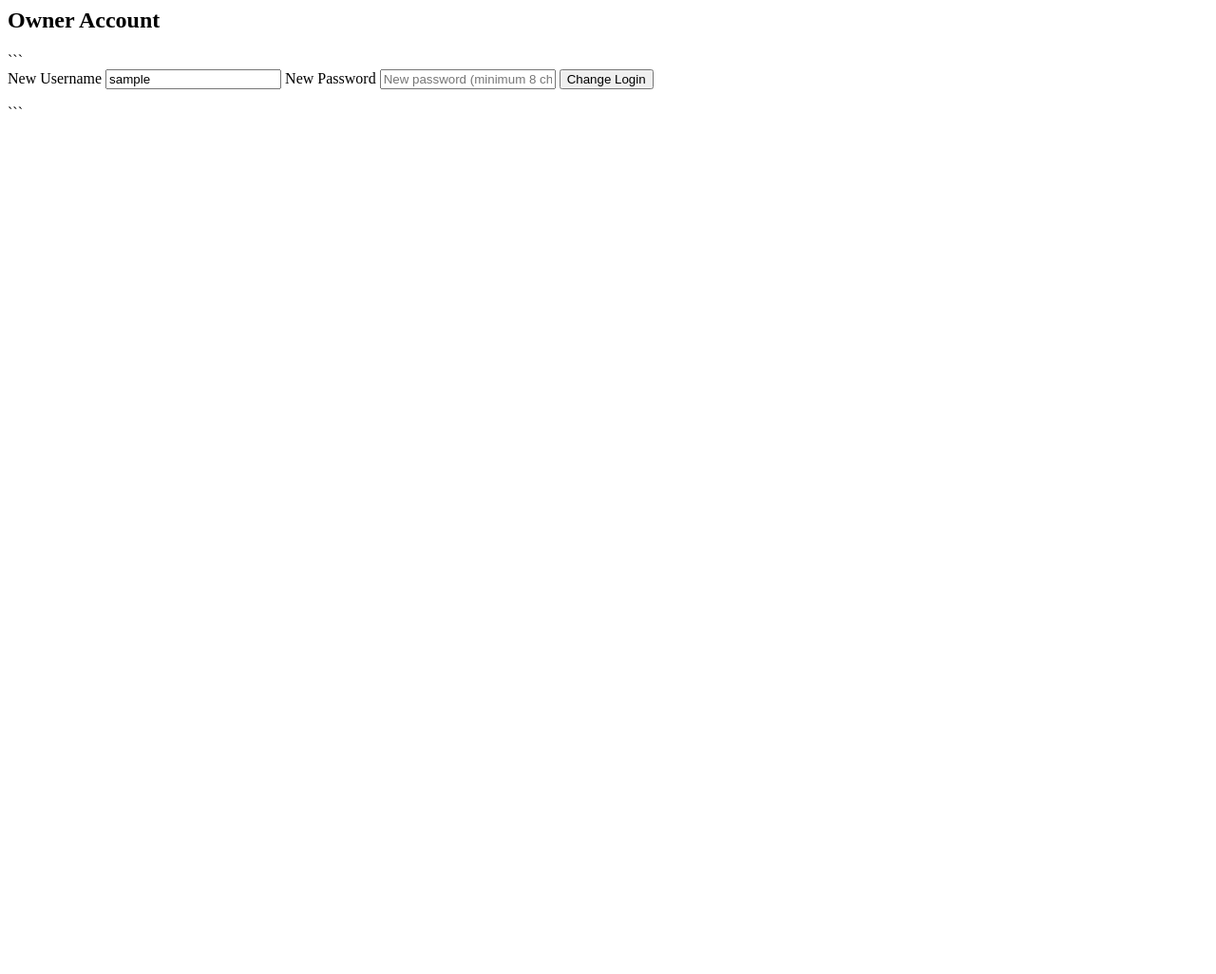
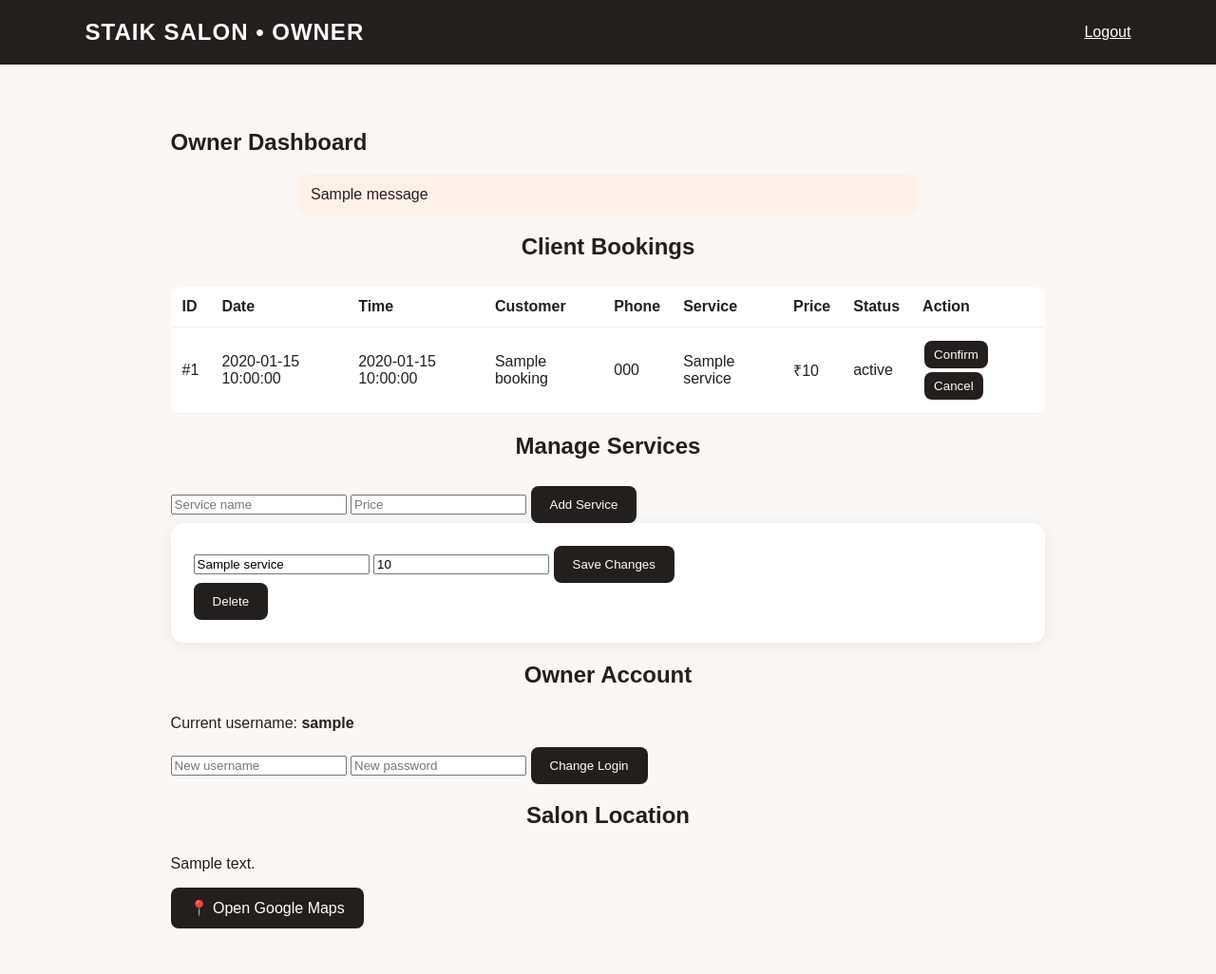
Before and after one commit to Harshsharma4477/staik-salon, a Flask app: template templates/dashboard.html in a window 1280 px wide. Shown: the whole page at 95% size. Before the commit the page ends 115 px from the top, so only its background shows below. Run offline with Flask 3, Linux system fonts and the light colour scheme; the template is opened without the code that fills it: most values are stand-ins (such as "Sample title", 1, 10 or a date in 2020); one stand-in notice (Sample message) is shown.

Commit message:
Update owner dashboard GUI

````diff
--- a/templates/dashboard.html
+++ b/templates/dashboard.html
@@ -1,37 +1,212 @@
-<section class="account-section">
+<!doctype html>
+<html lang="en">
+<head>
+<meta charset="utf-8">
+<meta name="viewport" content="width=device-width,initial-scale=1">
+<title>Staik Salon - Owner Panel</title>
+<link rel="stylesheet" href="/static/style.css">
+</head>
+
+<body>
+
+<header>
+    <div class="brand">STAIK SALON • OWNER</div>
+    <a href="/owner/logout">Logout</a>
+</header>
+
+<section>
+
+<h1>Owner Dashboard</h1>
+
+{% with messages = get_flashed_messages() %}
+{% if messages %}
+<div class="notice">{{ messages[0] }}</div>
+{% endif %}
+{% endwith %}
+
+
+<!-- BOOKINGS -->
+
+<h2>Client Bookings</h2>
+
+<div class="tablewrap">
+<table>
+
+<tr>
+<th>ID</th>
+<th>Date</th>
+<th>Time</th>
+<th>Customer</th>
+<th>Phone</th>
+<th>Service</th>
+<th>Price</th>
+<th>Status</th>
+<th>Action</th>
+</tr>
+
+{% for b in bookings %}
+
+<tr>
+
+<td>#{{ b.id }}</td>
+<td>{{ b.booking_date }}</td>
+<td>{{ b.booking_time }}</td>
+<td>{{ b.customer_name }}</td>
+<td>{{ b.phone }}</td>
+<td>{{ b.service }}</td>
+<td>₹{{ b.price }}</td>
+<td>{{ b.status }}</td>
+
+<td>
+
+{% if b.status != "cancelled" %}
+
+<form class="inline"
+      method="post"
+      action="/owner/booking/{{ b.id }}/confirmed">
+
+<button type="submit">Confirm</button>
+
+</form>
+
+<form class="inline"
+      method="post"
+      action="/owner/booking/{{ b.id }}/cancelled">
+
+<button type="submit">Cancel</button>
+
+</form>
+
+{% endif %}
+
+</td>
+
+</tr>
+
+{% else %}
+
+<tr>
+<td colspan="9">No bookings yet.</td>
+</tr>
+
+{% endfor %}
+
+</table>
+</div>
+
+
+<!-- SERVICES -->
+
+<h2>Manage Services</h2>
+
+<form method="post" action="/owner/service/add">
+
+<input
+name="name"
+placeholder="Service name"
+required
+>
+
+<input
+name="price"
+type="number"
+min="1"
+placeholder="Price"
+required
+>
+
+<button type="submit">Add Service</button>
+
+</form>
+
+
+{% for s in services %}
+
+<div class="card">
+
+<form method="post"
+      action="/owner/service/{{ s.id }}/update">
+
+<input
+name="name"
+value="{{ s.name }}"
+required
+>
+
+<input
+name="price"
+type="number"
+min="1"
+value="{{ s.price }}"
+required
+>
+
+<button type="submit">Save Changes</button>
+
+</form>
+
+
+<form method="post"
+      action="/owner/service/{{ s.id }}/delete"
+      onsubmit="return confirm('Delete this service?');">
+
+<button type="submit">Delete</button>
+
+</form>
+
+</div>
+
+{% endfor %}
+
+
+<!-- OWNER ACCOUNT -->
+
 <h2>Owner Account</h2>
 
-```
-<form method="post" action="/owner/account" class="form">
+<p>
+Current username:
+<strong>{{ owner.username }}</strong>
+</p>
 
-    <label>
-        New Username
+<form method="post" action="/owner/account">
+
 <input
 name="username"
-            type="text"
 placeholder="New username"
 minlength="3"
-            value="{{ owner.username }}"
 required
 >
-    </label>
 
-    <label>
-        New Password
 <input
 name="password"
 type="password"
-            placeholder="New password (minimum 8 characters)"
+placeholder="New password"
 minlength="8"
 required
 >
-    </label>
 
-    <button type="submit" class="btn">
+<button type="submit">
 Change Login
 </button>
 
 </form>
-```
+
+
+<!-- GOOGLE MAPS -->
+
+<h2>Salon Location</h2>
+
+<p>{{ salon_address }}</p>
+
+<a
+class="btn"
+href="/directions"
+target="_blank"
+>
+📍 Open Google Maps
+</a>
 
 </section>
+
+</body>
+</html>
````
Lines whose indentation alone changed are shown as unchanged.
